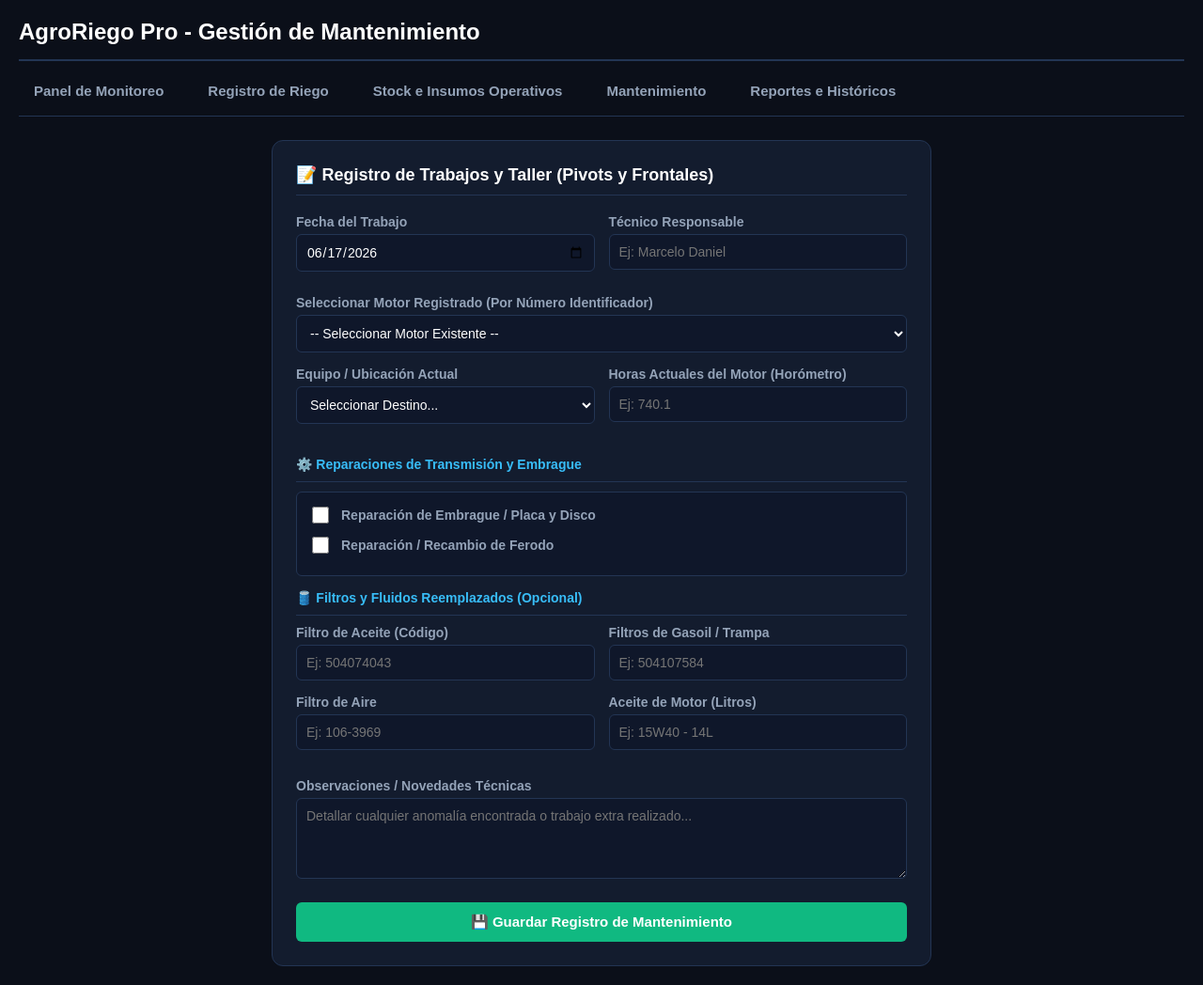
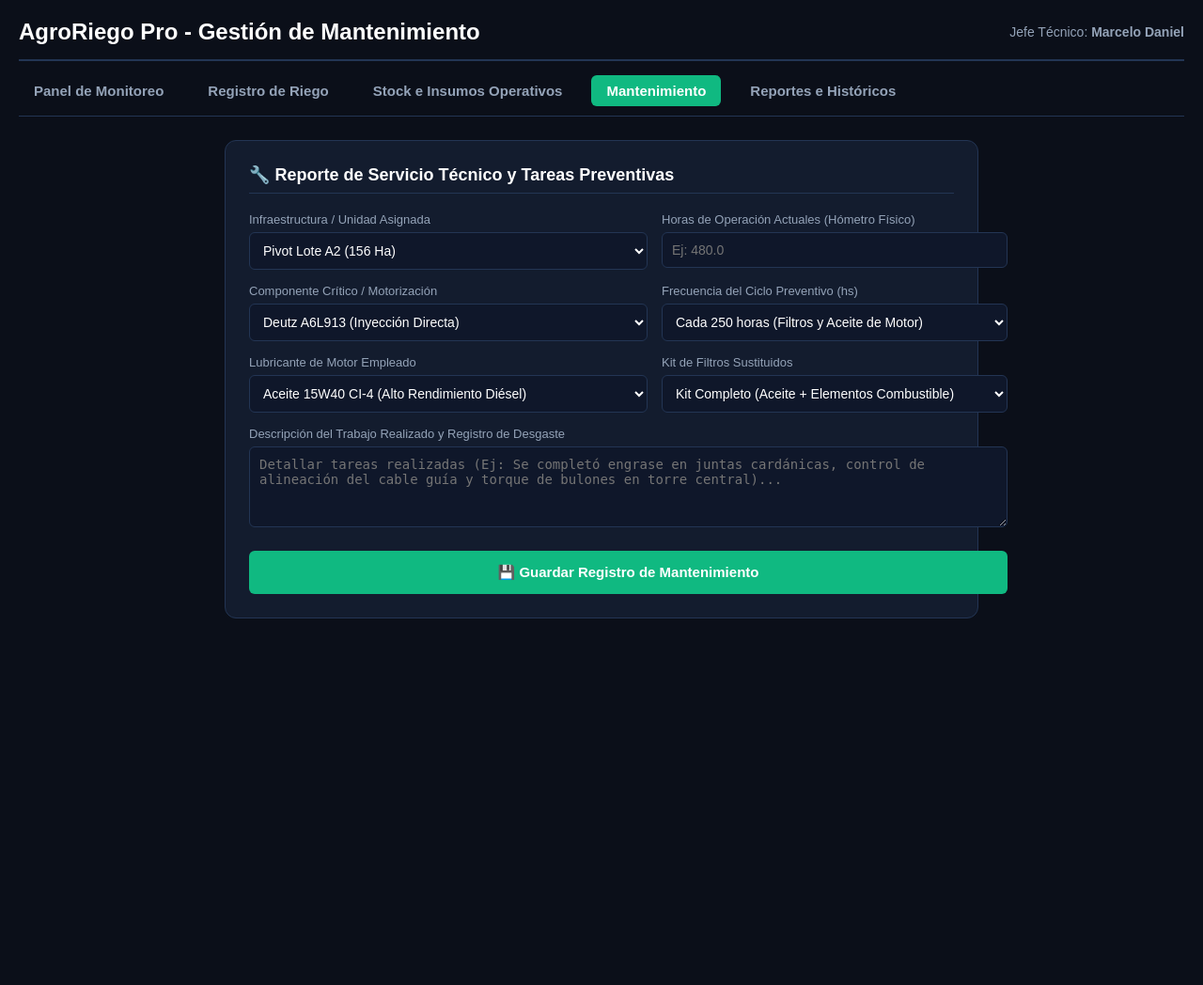
Before and after one commit to Agro-Cloud-Riego/Agro-Cloud-Riego, a Flask app: page /mantenimiento in a window 1280 px wide. Shown: the whole page at 94% size. After the commit the page ends 658 px from the top, so only its background shows below. Run offline with Flask 3, Linux system fonts and the light colour scheme; the visitor is signed in with stand-in values (Sample User, id 1); data comes from the database, SQL or seed files in the repository.

Commit message:
mantenimiento.html

```diff
--- a/templates/mantenimiento.html
+++ b/templates/mantenimiento.html
@@ -3,7 +3,7 @@
 <head>
     <meta charset="UTF-8">
     <meta name="viewport" content="width=device-width, initial-scale=1.0">
-    <title>AgroRiego Pro - Mantenimiento</title>
+    <title>AgroRiego Pro - Gestión de Mantenimiento</title>
     <style>
         :root {
             --bg-principal: #0b0f19;
@@ -12,9 +12,10 @@
             --texto-ok: #38bdf8;
             --verde: #10b981;
             --amarillo: #f59e0b;
+            --alerta: #ef4444;
         }
         body { font-family: sans-serif; background-color: var(--bg-principal); color: #f8fafc; margin: 0; padding: 20px; }
-        header { border-bottom: 2px solid var(--borde); padding-bottom: 15px; margin-bottom: 15px; }
+        header { border-bottom: 2px solid var(--borde); padding-bottom: 15px; margin-bottom: 15px; display: flex; justify-content: space-between; align-items: center; }
         h1 { margin: 0; font-size: 24px; color: #fff; }
 
         .nav-principal { display: flex; flex-wrap: wrap; gap: 15px; margin-bottom: 25px; border-bottom: 1px solid var(--borde); padding-bottom: 10px; }
@@ -22,156 +23,131 @@
         .nav-link:hover { color: #fff; background: var(--bg-tarjeta); }
         .nav-link.active { color: #fff; background: var(--verde); }
 
-        .tarjeta { background-color: var(--bg-tarjeta); border: 1px solid var(--borde); border-radius: 12px; padding: 25px; max-width: 650px; margin: 0 auto; }
-        .tarjeta-titulo { font-size: 18px; font-weight: bold; color: #fff; margin-top: 0; margin-bottom: 20px; border-bottom: 1px solid var(--borde); padding-bottom: 10px; }
+        .contenedor-manto { background-color: var(--bg-tarjeta); border: 1px solid var(--borde); border-radius: 12px; padding: 25px; max-width: 750px; margin: 0 auto; }
+        .seccion-titulo { font-size: 18px; font-weight: bold; color: #fff; border-bottom: 1px solid var(--borde); padding-bottom: 8px; margin-bottom: 20px; }
 
-        .grupo-form { margin-bottom: 15px; display: flex; flex-direction: column; gap: 5px; }
-        label { font-size: 14px; color: #94a3b8; font-weight: bold; }
-        input, select, textarea { background: #0f172a; border: 1px solid var(--borde); color: #fff; padding: 10px; border-radius: 6px; font-size: 14px; font-family: sans-serif; }
-        input:focus, select:focus, textarea:focus { outline: none; border-color: var(--texto-ok); }
+        .formulario-manto { display: grid; grid-template-columns: 1fr 1fr; gap: 15px; }
+        @media(max-width: 600px) { .formulario-manto { grid-template-columns: 1fr; } }
 
-        .grid-2 { display: grid; grid-template-columns: 1fr 1fr; gap: 15px; }
-        .caja-opciones { background: #0f172a; border: 1px solid var(--borde); padding: 12px; border-radius: 6px; margin-bottom: 15px; }
-        .checkbox-item { display: flex; align-items: center; gap: 10px; margin-bottom: 8px; font-size: 14px; cursor: pointer; }
-        .checkbox-item input { width: 18px; height: 18px; cursor: pointer; }
+        .grupo-input { display: flex; flex-direction: column; }
+        .col-completa { grid-column: 1 / -1; }
 
-        .btn-guardar { background: var(--verde); color: white; border: none; padding: 12px; border-radius: 6px; font-weight: bold; cursor: pointer; font-size: 15px; margin-top: 10px; width: 100%; }
-        .btn-guardar:hover { background: #059669; }
-        .bloque-nuevo { border-left: 3px solid var(--texto-ok); padding-left: 15px; margin-top: 5px; }
+        label { font-size: 13px; color: #94a3b8; margin-bottom: 6px; font-weight: 500; }
+        input, select, textarea { background-color: #0f172a; border: 1px solid var(--borde); border-radius: 6px; padding: 10px; color: #fff; font-size: 14px; }
+        input:focus, select:focus, textarea:focus { border-color: var(--texto-ok); outline: none; }
+
+        .btn-guardar { background-color: var(--verde); border: none; color: white; padding: 14px; font-size: 15px; font-weight: bold; border-radius: 6px; cursor: pointer; transition: background 0.2s; margin-top: 10px; }
+        .btn-guardar:hover { background-color: #059669; }
+
+        .caja-dinamica { background: #1e293b; padding: 12px; border-radius: 6px; border: 1px dashed var(--borde); margin-top: 8px; display: none; }
+
+        .alerta-notif { background: rgba(16, 185, 129, 0.1); border-left: 4px solid var(--verde); padding: 12px; border-radius: 4px; margin-bottom: 20px; color: #fff; font-size: 14px; }
     </style>
 </head>
 <body>
 
     <header>
         <h1>AgroRiego Pro - Gestión de Mantenimiento</h1>
+        <div style="font-size: 14px; color: #94a3b8;">Jefe Técnico: <strong>Marcelo Daniel</strong></div>
     </header>
 
-    <div class="nav-principal" style="display: flex; flex-wrap: wrap; gap: 15px; margin-bottom: 25px; border-bottom: 1px solid #233554; padding-bottom: 10px;">
-    <a href="{{ url_for('index', equipo='PIVOT-LOTE-A2') }}" style="color: #94a3b8; text-decoration: none; font-size: 15px; font-weight: bold; padding: 8px 16px;">Panel de Monitoreo</a>
-    <a href="{{ url_for('registrar_riego', equipo='PIVOT-LOTE-A2') }}" style="color: #94a3b8; text-decoration: none; font-size: 15px; font-weight: bold; padding: 8px 16px;">Registro de Riego</a>
-    <a href="{{ url_for('stock') }}" style="color: #94a3b8; text-decoration: none; font-size: 15px; font-weight: bold; padding: 8px 16px;">Stock e Insumos Operativos</a>
-    <a href="{{ url_for('mantenimiento') }}" style="color: #94a3b8; text-decoration: none; font-size: 15px; font-weight: bold; padding: 8px 16px;">Mantenimiento</a>
-    <a href="{{ url_for('reportes') }}" style="color: #94a3b8; text-decoration: none; font-size: 15px; font-weight: bold; padding: 8px 16px;">Reportes e Históricos</a>
-</div>
+    <div class="nav-principal">
+        <a href="{{ url_for('index', equipo='PIVOT-LOTE-A2') }}" class="nav-link">Panel de Monitoreo</a>
+        <a href="{{ url_for('registrar_riego', equipo='PIVOT-LOTE-A2') }}" class="nav-link">Registro de Riego</a>
+        <a href="{{ url_for('stock') }}" class="nav-link">Stock e Insumos Operativos</a>
+        <a href="{{ url_for('mantenimiento') }}" class="nav-link active">Mantenimiento</a>
+        <a href="{{ url_for('reportes') }}" class="nav-link">Reportes e Históricos</a>
+    </div>
 
-    <div class="tarjeta">
-        <div class="tarjeta-titulo">📝 Registro de Trabajos y Taller (Pivots y Frontales)</div>
+    {% with messages = get_flashed_messages() %}
+      {% if messages %}
+        {% for message in messages %}
+          <div class="alerta-notif">✓ {{ message }}</div>
+        {% endfor %}
+      {% endif %}
+    {% endwith %}
 
-        <form action="{{ url_for('mantenimiento') }}" method="POST" class="formulario">
+    <div class="contenedor-manto">
+        <div class="seccion-titulo">🔧 Reporte de Servicio Técnico y Tareas Preventivas</div>
 
-            <div class="grid-2">
-                <div class="grupo-form">
-                    <label for="fecha">Fecha del Trabajo</label>
-                    <input type="date" id="fecha" name="fecha" required>
-                </div>
-                <div class="grupo-form">
-                    <label for="responsable">Técnico Responsable</label>
-                    <input type="text" id="responsable" name="responsable" placeholder="Ej: Marcelo Daniel" required>
+        <form class="formulario-manto" method="POST" action="{{ url_for('mantenimiento') }}">
+
+            <div class="grupo-input">
+                <label>Infraestructura / Unidad Asignada</label>
+                <select name="equipo_asignado" id="equipo_asignado" onchange="evaluarEquipoManual(this.value)" required>
+                    <option value="Pivot A2">Pivot Lote A2 (156 Ha)</option>
+                    <option value="Frontal F22">Frontal frontal F22 (22 Tramos)</option>
+                    <option value="MANUAL">-- Ingresar Maquinaria Manual --</option>
+                </select>
+
+                <div id="seccion_equipo_manual" class="caja-dinamica">
+                    <label>Escriba el Nombre del Equipo/Infraestructura:</label>
+                    <input type="text" id="nuevo_equipo_manual" name="equipo_manual_texto" placeholder="Ej: Equipo Rebombeo Norte">
                 </div>
             </div>
 
-            <div class="grupo-form" style="margin-top: 10px;">
-                <label for="motor_id">Seleccionar Motor Registrado (Por Número Identificador)</label>
-                <select id="motor_id" name="motor_id" onchange="evaluarNuevoMotor(this.value)">
-                    <option value="">-- Seleccionar Motor Existente --</option>
-                    {% for m in motores %}
-                        <option value="{{ m.motor_id }}">{{ m.motor_id }} - {{ m.motor_modelo }} (Asignado a: {{ m.equipo_asignado }})</option>
-                    {% endfor %}
-                    <option value="NUEVO">+ Registrar e Ingresar un Motor Nuevo</option>
+            <div class="grupo-input">
+                <label>Horas de Operación Actuales (Hómetro Físico)</label>
+                <input type="number" step="0.1" name="horas_actuales" placeholder="Ej: 480.0" required>
+            </div>
+
+            <div class="grupo-input">
+                <label>Componente Crítico / Motorización</label>
+                <select name="motor_marca" id="motor_marca" onchange="evaluarNuevoMotor(this.value)" required>
+                    <option value="Deutz A6L913">Deutz A6L913 (Inyección Directa)</option>
+                    <option value="Caterpillar 3406">Caterpillar 3406 (Estacionario)</option>
+                    <option value="Iveco Nef 6">Iveco Nef 6 (Turbodiésel)</option>
+                    <option value="Cornell Pump 6HH">Bomba Centrífuga Cornell 6HH</option>
+                    <option value="NUEVO">-- Registrar Nueva Motorización --</option>
+                </select>
+
+                <div id="seccion_nuevo_motor" class="caja-dinamica">
+                    <label>ID / Tag de Motor:</label>
+                    <input type="text" id="nuevo_motor_id" name="nuevo_motor_id" placeholder="Ej: MT-DEUTZ-04" style="margin-bottom:8px;">
+                    <label>Modelo / Especificación:</label>
+                    <input type="text" id="nuevo_motor_modelo" name="nuevo_motor_modelo" placeholder="Ej: F6L913 Turbo">
+                </div>
+            </div>
+
+            <div class="grupo-input">
+                <label>Frecuencia del Ciclo Preventivo (hs)</label>
+                <select name="frecuencia_horas" required>
+                    <option value="250">Cada 250 horas (Filtros y Aceite de Motor)</option>
+                    <option value="500">Cada 500 horas (Revisión General y Cardanes)</option>
+                    <option value="1000">Cada 1000 horas (Aceite Cajas Reductoras / Torres)</option>
                 </select>
             </div>
 
-            <div id="seccion_nuevo_motor" class="bloque-nuevo" style="display: none;">
-                <div class="grid-2">
-                    <div class="grupo-form">
-                        <label for="nuevo_motor_id">Número / Enumeración del Motor Nuevo</label>
-                        <input type="text" id="nuevo_motor_id" name="nuevo_motor_id" placeholder="Ej: INV-006">
-                    </div>
-                    <div class="grupo-form">
-                        <label for="nuevo_motor_modelo">Modelo de Motor</label>
-                        <input type="text" id="nuevo_motor_modelo" name="nuevo_motor_modelo" placeholder="Ej: Iveco T8 / Deutz 1013">
-                    </div>
-                </div>
+            <div class="grupo-input">
+                <label>Lubricante de Motor Empleado</label>
+                <select name="lubricante_tipo">
+                    <option value="15W40 CI-4">Aceite 15W40 CI-4 (Alto Rendimiento Diésel)</option>
+                    <option value="SAE 85W140">Aceite SAE 85W140 (Para Engranajes/Reductores de Pivots)</option>
+                    <option value="Grasa Litio EP2">Grasa de Litio EP2 (Rodamientos y Cardanes)</option>
+                    <option value="Ninguno">No requiere lubricante en esta tarea</option>
+                </select>
             </div>
 
-            <div class="grid-2">
-                <div class="grupo-form">
-                    <label for="equipo_asignado">Equipo / Ubicación Actual</label>
-                    <select id="equipo_asignado" name="equipo_asignado" onchange="evaluarEquipoManual(this.value)" required>
-                        <option value="">Seleccionar Destino...</option>
-                        <optgroup label="Pivots Centrales">
-                            <option value="Pivot A1">Pivot A1</option>
-                            <option value="Pivot A2">Pivot A2 (156 Ha)</option>
-                            <option value="Pivot B1">Pivot B1</option>
-                            <option value="Pivot B2">Pivot B2</option>
-                        </optgroup>
-                        <optgroup label="Sistemas Frontales Lineales">
-                            <option value="Frontal F22">Frontal F22</option>
-                            <option value="Frontal F23">Frontal F23</option>
-                        </optgroup>
-                        <optgroup label="Opciones Especiales">
-                            <option value="MANUAL">+ Ingresar Equipo Nuevo Manualmente</option>
-                        </optgroup>
-                    </select>
-
-                    <div id="seccion_equipo_manual" class="bloque-nuevo" style="display: none; margin-top: 5px;">
-                        <label for="nuevo_equipo_manual" style="color: var(--texto-ok); font-size: 12px;">Nombre del Equipo Manual</label>
-                        <input type="text" id="nuevo_equipo_manual" name="nuevo_equipo_manual" placeholder="Ej: Frontal F24 / Pivot C1">
-                    </div>
-                </div>
-
-                <div class="grupo-form">
-                    <label for="horas">Horas Actuales del Motor (Horómetro)</label>
-                    <input type="number" step="0.1" id="horas" name="horas" placeholder="Ej: 740.1" required>
-                </div>
+            <div class="grupo-input">
+                <label>Kit de Filtros Sustituidos</label>
+                <select name="filtros_tipo">
+                    <option value="Filtros Combustible y Aceite">Kit Completo (Aceite + Elementos Combustible)</option>
+                    <option value="Filtro de Aire Primario">Filtro de Aire Primario / Secundario</option>
+                    <option value="Ninguno">Sin cambio de filtros</option>
+                </select>
             </div>
 
-            <div class="tarjeta-titulo" style="font-size: 14px; margin: 20px 0 10px 0; color: var(--texto-ok);">⚙️ Reparaciones de Transmisión y Embrague</div>
-            <div class="caja-opciones">
-                <label class="checkbox-item">
-                    <input type="checkbox" id="embrague" name="embrague" value="SI">
-                    <span>Reparación de Embrague / Placa y Disco</span>
-                </label>
-                <label class="checkbox-item">
-                    <input type="checkbox" id="ferodo" name="ferodo" value="SI">
-                    <span>Reparación / Recambio de Ferodo</span>
-                </label>
+            <div class="grupo-input col-completa">
+                <label>Descripción del Trabajo Realizado y Registro de Desgaste</label>
+                <textarea name="descripcion_tarea" rows="4" placeholder="Detallar tareas realizadas (Ej: Se completó engrase en juntas cardánicas, control de alineación del cable guía y torque de bulones en torre central)..." required></textarea>
             </div>
 
-            <div class="tarjeta-titulo" style="font-size: 14px; margin: 15px 0 10px 0; color: var(--texto-ok);">🛢️ Filtros y Fluidos Reemplazados (Opcional)</div>
-            <div class="grid-2">
-                <div class="grupo-form">
-                    <label for="filtro_aceite">Filtro de Aceite (Código)</label>
-                    <input type="text" id="filtro_aceite" name="filtro_aceite" placeholder="Ej: 504074043">
-                </div>
-                <div class="grupo-form">
-                    <label for="filtro_combustible">Filtros de Gasoil / Trampa</label>
-                    <input type="text" id="filtro_combustible" name="filtro_combustible" placeholder="Ej: 504107584">
-                </div>
-            </div>
-            <div class="grid-2">
-                <div class="grupo-form">
-                    <label for="filtro_aire">Filtro de Aire</label>
-                    <input type="text" id="filtro_aire" name="filtro_aire" placeholder="Ej: 106-3969">
-                </div>
-                <div class="grupo-form">
-                    <label for="aceite_motor">Aceite de Motor (Litros)</label>
-                    <input type="text" id="aceite_motor" name="aceite_motor" placeholder="Ej: 15W40 - 14L">
-                </div>
-            </div>
-
-            <div class="grupo-form" style="margin-top: 15px;">
-                <label for="observaciones">Observaciones / Novedades Técnicas</label>
-                <textarea id="observaciones" name="observaciones" rows="4" placeholder="Detallar cualquier anomalía encontrada o trabajo extra realizado..."></textarea>
-            </div>
-
-            <button type="submit" class="btn-guardar">💾 Guardar Registro de Mantenimiento</button>
+            <button type="submit" class="btn-guardar col-completa">💾 Guardar Registro de Mantenimiento</button>
         </form>
     </div>
 
     <script>
-        document.getElementById('fecha').valueAsDate = new Date();
-
+        // Seteo automático del campo de texto manual si es requerido
         function evaluarNuevoMotor(valor) {
             var divNuevo = document.getElementById('seccion_nuevo_motor');
             var reqId = document.getElementById('nuevo_motor_id');
```
